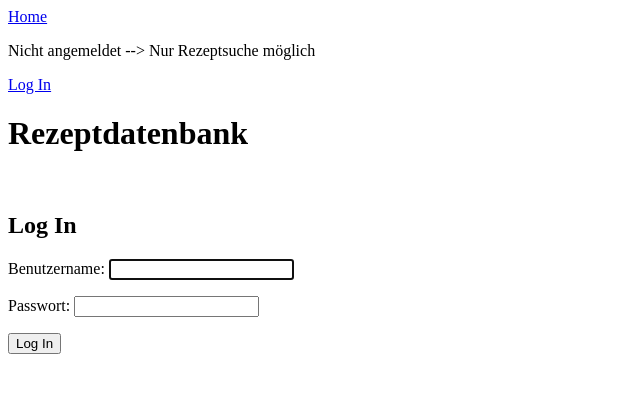
After one commit to Gergerman/rdb-fuer-pa, a Django app: page /accounts/login/ in a window 1280 px wide. The commit adds this page. Shown: the top 393 px of the page, without its empty margins (0-640 px from the left). Run offline with Django 3.2, Linux system fonts and the light colour scheme.

Commit message:
Logi/Logout hinzu

```diff
--- a/rdb_neu/settings.py
+++ b/rdb_neu/settings.py
@@ -119,3 +119,6 @@ USE_TZ = True
 # https://docs.djangoproject.com/en/3.1/howto/static-files/
 
 STATIC_URL = '/static/'
+
+LOGIN_REDIRECT_URL = 'home'
+LOGOUT_REDIRECT_URL = 'home'
--- a/rdb_neu/urls.py
+++ b/rdb_neu/urls.py
@@ -18,5 +18,6 @@ from django.urls import path, include
 
 urlpatterns = [
     path('admin/', admin.site.urls),
+    path('accounts/', include('django.contrib.auth.urls')),
     path('', include('rezepte.urls')),
 ]
--- a/templates/base.html
+++ b/templates/base.html
@@ -5,6 +5,13 @@
 <header>
     <a href="{% url 'home' %}">Home</a>
 </header>
+{% if user.is_authenticated %}
+    <p>Angemeldet als  {{ user.username  }} </p>
+    <p><a href="{% url 'logout' %}">Log out</a></p>
+{% else %}
+    <p>Nicht angemeldet --> Nur Rezeptsuche möglich</p>
+    <a href="{% url 'login' %}">Log In</a>
+{% endif %}
 <h1>Rezeptdatenbank</h1><br>
 
 {% block content %}
--- /dev/null
+++ b/templates/registration/login.html
@@ -0,0 +1,10 @@
+{% extends 'base.html' %}
+
+{% block content %}
+<h2>Log In</h2>
+<form method="post">
+    {% csrf_token %}
+    {{ form.as_p }}
+    <button type="submit">Log In</button>
+</form>
+{% endblock content %}
```
Also changed, not shown: db.sqlite3, 1 other file.
